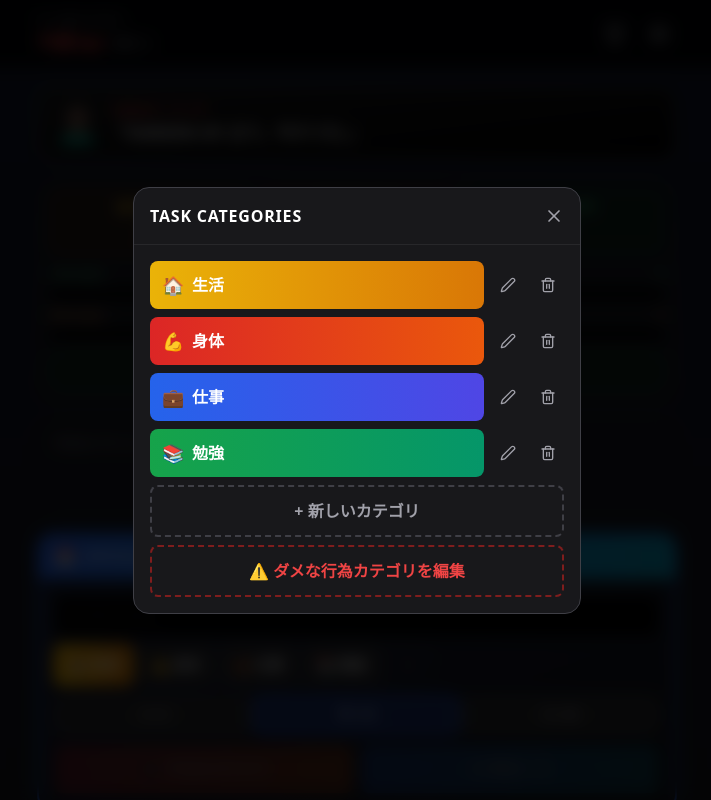
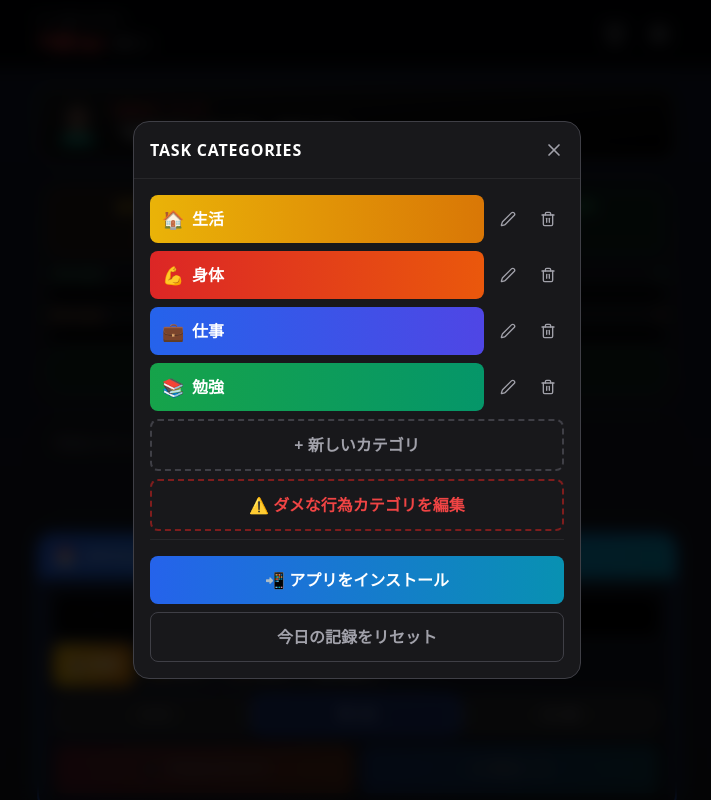
Before and after one commit to gokusan-maker/self-vs-self-v2, a Next.js app in the folder self-vs-self-v2/: page / in a window 1280 px wide. Both pictures are taken after a click on the button 942 px from the left and 34 px from the top of the page. Shown: the top 800 px of the page, without its empty margins (283-994 px from the left). Built offline with nearby package versions, Linux system fonts and the light colour scheme.

Commit message:
Add files via upload

```diff
--- a/self-vs-self-v2/components/SelfVsSelf.jsx
+++ b/self-vs-self-v2/components/SelfVsSelf.jsx
@@ -440,6 +440,7 @@ export default function SelfVsSelf() {
   // ボーナスポップアップ
   const [bonusPopup, setBonusPopup] = useState(null); // { items: [{label, points, color, emoji}], totalPoints }
   const [showSettings, setShowSettings] = useState(false);
+  const [installPrompt, setInstallPrompt] = useState(null);
   const [showHistory, setShowHistory] = useState(false);
   const [showBadSettings, setShowBadSettings] = useState(false);
   const [editingCat, setEditingCat] = useState(null);
@@ -642,6 +643,13 @@ export default function SelfVsSelf() {
     }
   }, [activeTaskTimer]);
 
+  // PWAインストール用イベントを捕捉
+  useEffect(() => {
+    const handler = (e) => { e.preventDefault(); setInstallPrompt(e); };
+    if (typeof window !== 'undefined') window.addEventListener('beforeinstallprompt', handler);
+    return () => { if (typeof window !== 'undefined') window.removeEventListener('beforeinstallprompt', handler); };
+  }, []);
+
   useEffect(() => {
     if (categories.length > 0 && !categories.find(c => c.id === newCategoryId)) {
       setNewCategoryId(categories[0].id);
@@ -951,6 +959,32 @@ export default function SelfVsSelf() {
     setTodayPower(todayPower - rev);
     setTotalPower(totalPower - rev);
     setTasks(tasks.filter(x => x.id !== id));
+  };
+
+  const doInstall = async () => {
+    if (installPrompt) {
+      try { installPrompt.prompt(); await installPrompt.userChoice; } catch (e) {}
+      setInstallPrompt(null);
+    } else {
+      alert('このブラウザでは、メニューから「ホーム画面に追加」または「アプリをインストール」を選んでください。\n\niPhone: Safariの共有ボタン →「ホーム画面に追加」\nAndroid: Chromeのメニュー(\u22ee) →「アプリをインストール」');
+    }
+  };
+
+  const resetToday = () => {
+    if (!confirm('今日の記録をリセットしますか？\n今日のタスク・記録・今日の自分のポイントがすべて消えます（累計・過去の履歴は残ります）')) return;
+    setTotalPower(Math.max(0, totalPower - todayPower));
+    setTodayPower(0);
+    setTasks([]);
+    setWakeTime(null);
+    setSleepTime(null);
+    setFailedCount(0);
+    setTodayDamages([]);
+    setTodayDamageTotal(0);
+    setTodayRecoveryTotal(0);
+    setDamageHealed(0);
+    setActiveTaskTimer(null);
+    setActiveBadTask(null);
+    setShowSettings(false);
   };
 
   const saveEditDone = () => {
@@ -2089,6 +2123,10 @@ export default function SelfVsSelf() {
                   ))}
                   <button onClick={() => openCategoryEditor()} className="w-full py-3 rounded-lg border-2 border-dashed border-zinc-700 text-zinc-400 hover:text-white hover:border-zinc-500 font-bold">+ 新しいカテゴリ</button>
                   <button onClick={() => { setShowSettings(false); setShowBadSettings(true); }} className="w-full mt-4 py-3 rounded-lg border-2 border-dashed border-red-900 text-red-500 hover:text-red-300 hover:border-red-700 font-bold">⚠ ダメな行為カテゴリを編集</button>
+                  <div className="mt-6 pt-4 border-t border-zinc-800 space-y-2">
+                    <button onClick={doInstall} className="w-full py-3 rounded-lg bg-gradient-to-r from-blue-600 to-cyan-600 text-white font-black">📲 アプリをインストール</button>
+                    <button onClick={resetToday} className="w-full py-3 rounded-lg border border-zinc-700 text-zinc-400 hover:text-red-300 hover:border-red-700 font-bold">今日の記録をリセット</button>
+                  </div>
                 </div>
               )}
             </div>
```
